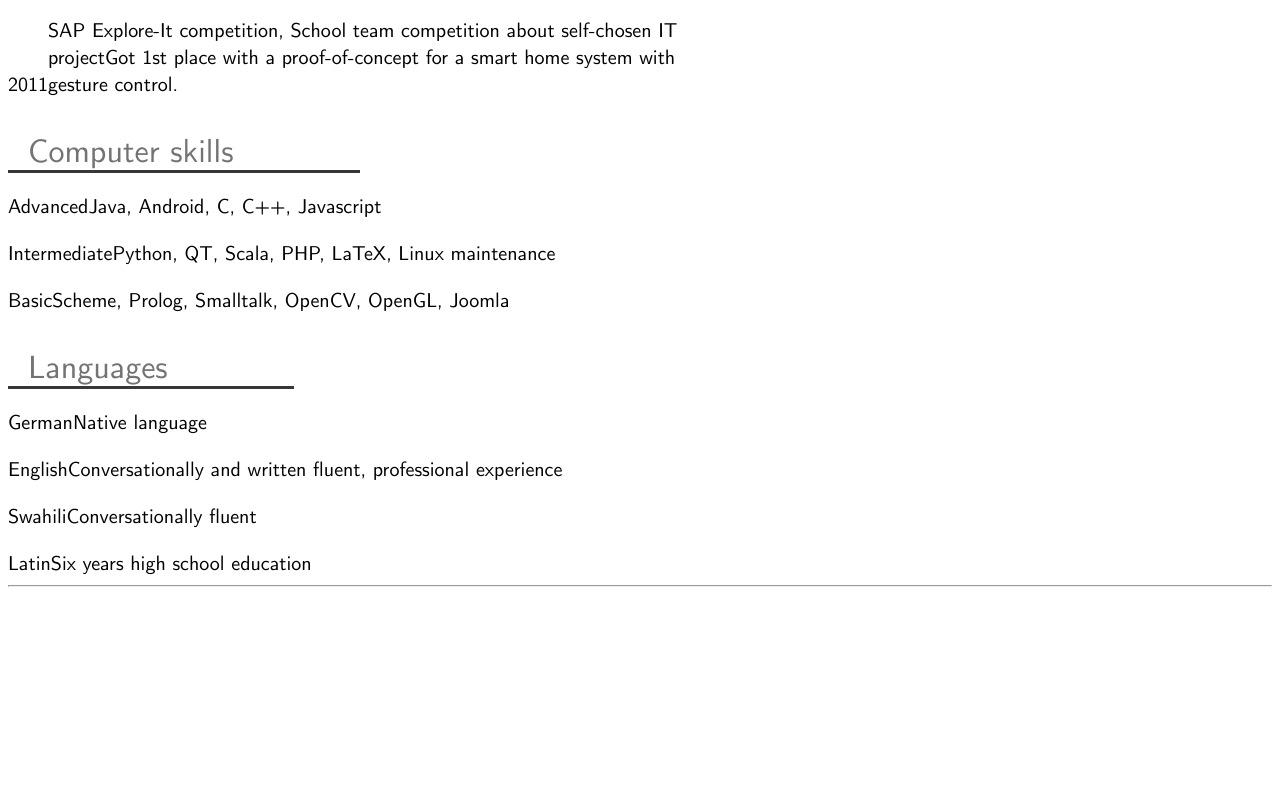
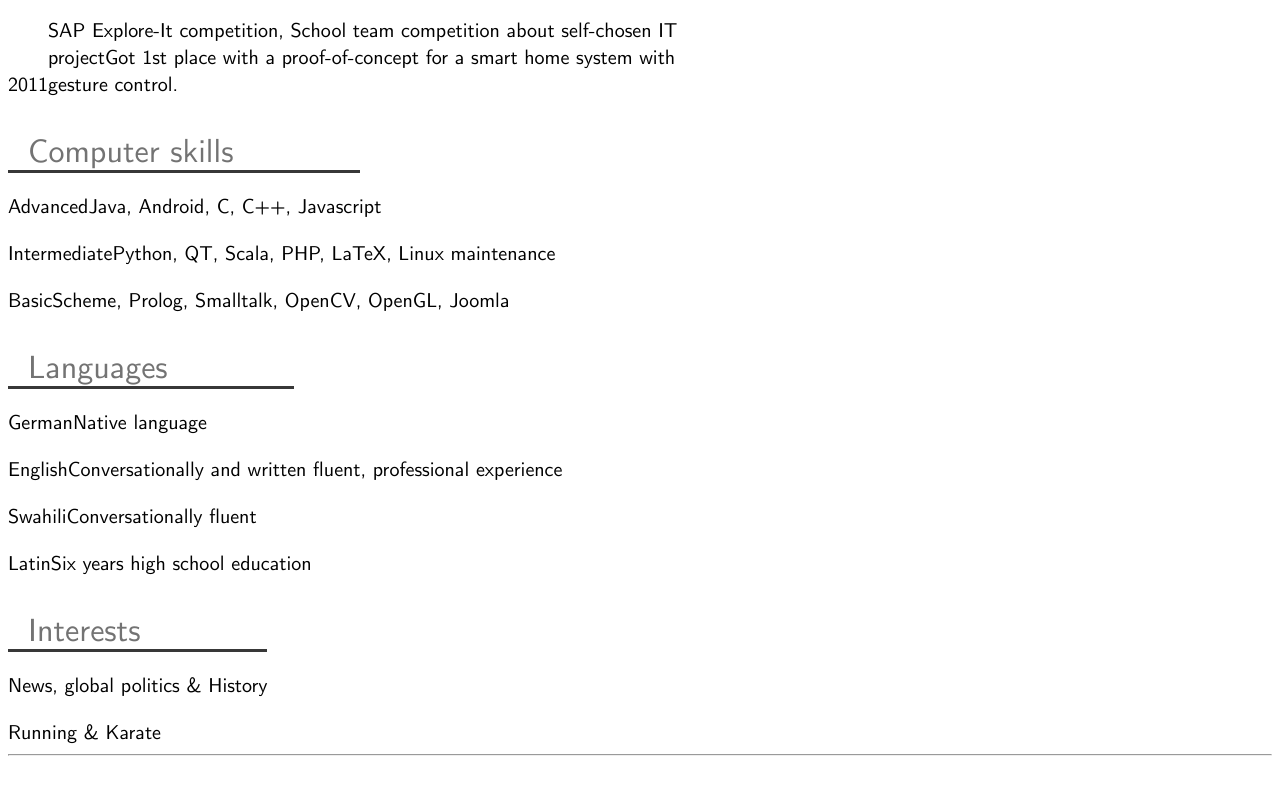
Before and after one commit to koogle/resume, a plain HTML site: page index.html in a window 1280 px wide. Shown: the part 2567-3361 px from the top of the page. Before the commit the page ends 3216 px from the top, so only its background shows below. Drawn offline with Linux system fonts and the light colour scheme; files whose address does not match are found by name.

Commit message:
Update index.html

```diff
--- a/index.html
+++ b/index.html
@@ -96,13 +96,12 @@
 
 	</r-section>
 
-	<!--- <r-section>
+	<r-section>
 		<r-section-heading>Interests</r-section-heading>
-		<r-entry>News and global politics</r-entry>
-		<r-entry>History</r-entry>
-		<r-entry>Karate</r-entry>
-		<r-entry>Reading</r-entry>
-	</r-section> -->
+		<r-entry>News, global politics & History</r-entry>
+		<r-entry>Running & Karate</r-entry>
+	<!--	<r-entry>Reading</r-entry> -->
+	</r-section>
 
 	<hr>
 	<footer>
```
